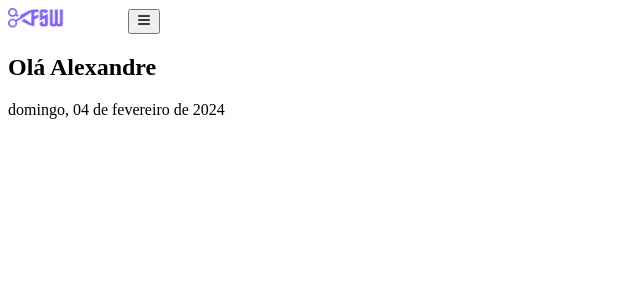
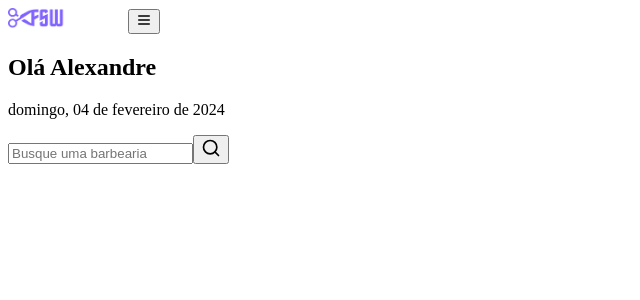
Before and after one commit to AlexandreIr/barbershop, a Next.js app: page / in a window 1280 px wide. Shown: the top 300 px of the page, without its empty margins (0-640 px from the left). Built offline with nearby package versions, Linux system fonts and the light colour scheme.

Commit message:
feat: add initial search components

```diff
--- /dev/null
+++ b/src/app/(home)/_components/search.tsx
@@ -0,0 +1,17 @@
+"use client";
+
+import { Button } from "@/app/_components/ui/button";
+import { Input } from "@/app/_components/ui/input";
+import { SearchIcon } from "lucide-react";
+
+const Search = () => {
+    return (
+        <div className="flex item-center gap-2">
+            <Input placeholder="Busque uma barbearia" />
+            <Button variant="default" >
+                <SearchIcon size={20}/>
+            </Button>
+        </div>
+    );
+}
+export default Search;
--- a/src/app/(home)/page.tsx
+++ b/src/app/(home)/page.tsx
@@ -1,6 +1,7 @@
 import {format} from "date-fns";
 import Header from "../_components/header";
 import { ptBR } from "date-fns/locale";
+import Search from "./_components/search";
 
 export default function Home() {
 
@@ -15,6 +16,9 @@
                 locale: ptBR
             })}</p>
             </div>
+            <div className="p-5 mt-6">
+                <Search/>
+            </div>
         </div>
 
     )
--- /dev/null
+++ b/src/app/_components/ui/input.tsx
@@ -0,0 +1,25 @@
+import * as React from "react"
+
+import { cn } from "@/app/_lib/utils"
+
+export interface InputProps
+  extends React.InputHTMLAttributes<HTMLInputElement> {}
+
+const Input = React.forwardRef<HTMLInputElement, InputProps>(
+  ({ className, type, ...props }, ref) => {
+    return (
+      <input
+        type={type}
+        className={cn(
+          "flex h-10 w-full rounded-md border border-input bg-background px-3 py-2 text-sm ring-offset-background file:border-0 file:bg-transparent file:text-sm file:font-medium placeholder:text-muted-foreground focus-visible:outline-none focus-visible:ring-2 focus-visible:ring-ring focus-visible:ring-offset-2 disabled:cursor-not-allowed disabled:opacity-50",
+          className
+        )}
+        ref={ref}
+        {...props}
+      />
+    )
+  }
+)
+Input.displayName = "Input"
+
+export { Input }
```
